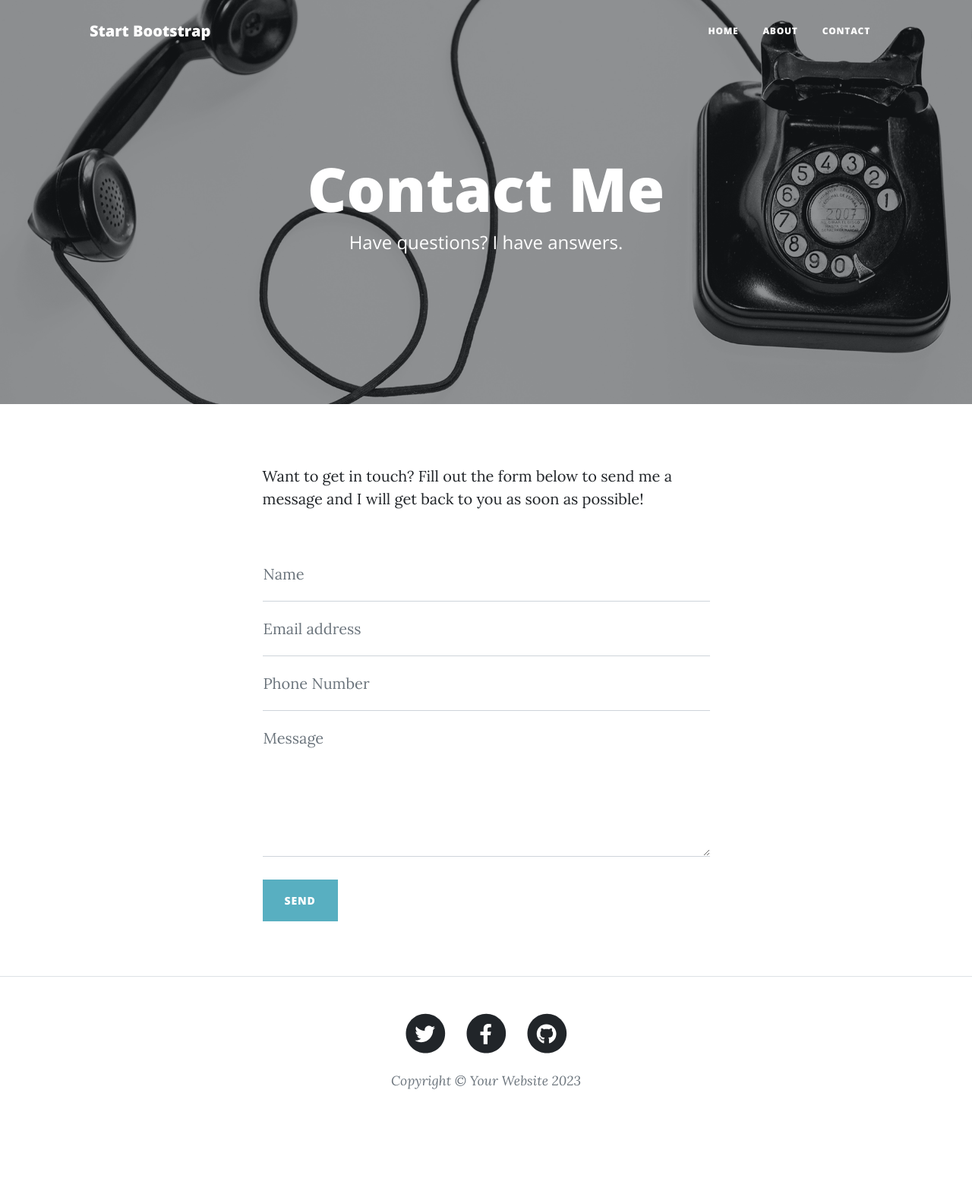
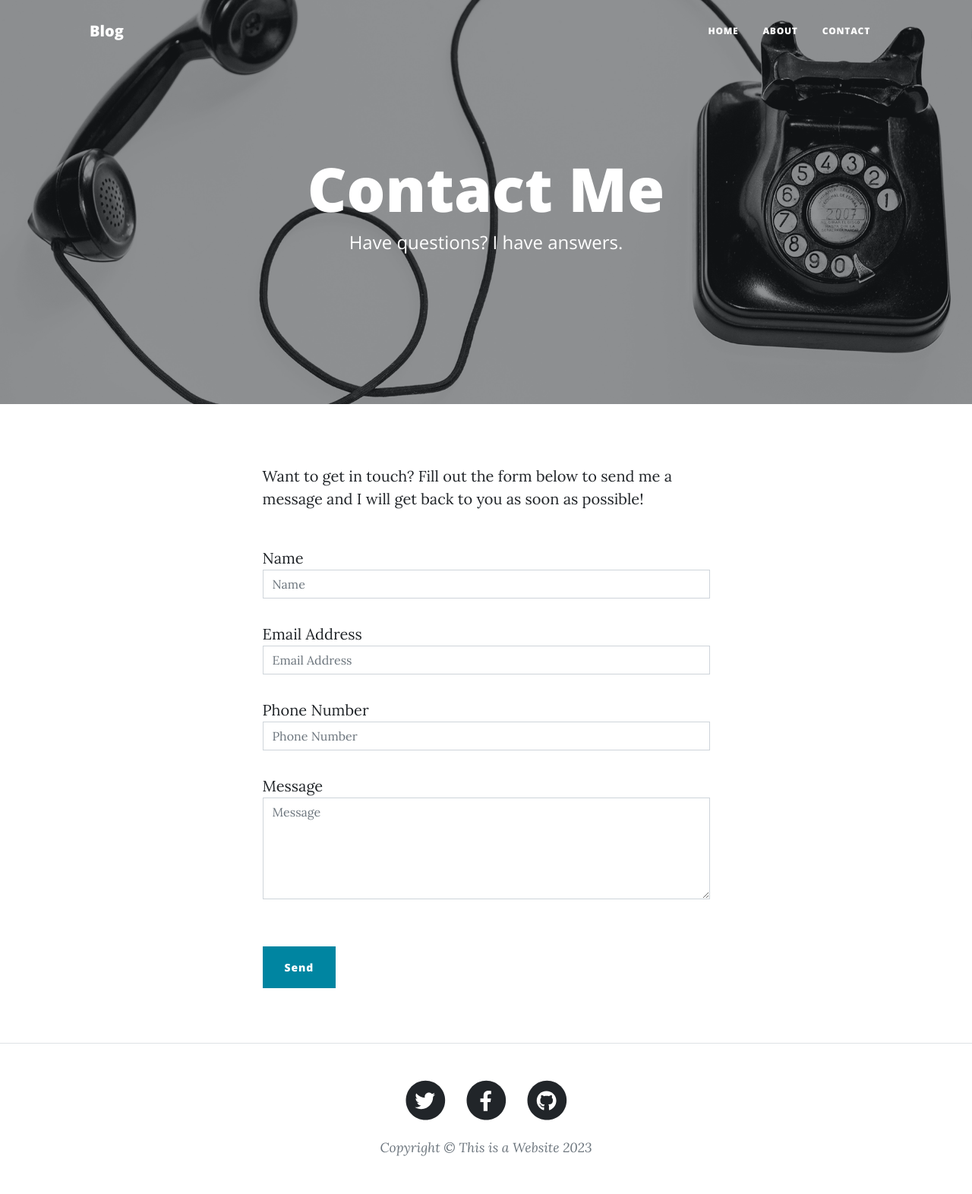
Before and after one commit to sleeptightiger/upgraded-blog, a Flask app: page /contact in a window 1280 px wide. Shown: the whole page at 76% size. Before the commit the page ends 1434 px from the top, so only its background shows below. Run offline with Flask 2, Linux system fonts and the light colour scheme; some libraries are stand-ins or nearby versions.

Commit message:
added input form functionality on contact

```diff
--- a/main.py
+++ b/main.py
@@ -1,12 +1,17 @@
-from flask import Flask, render_template
+from flask import Flask, render_template, request
 import requests
-import pprint
+import smtplib
 
 blogs_endpoint = "https://api.npoint.io/6813343cbd4fa3b4db51"
 response = requests.get(blogs_endpoint)
 json = response.json()
 
 app = Flask(__name__)
+
+
+
+MY_EMAIL = "testingtester983@gmail.com"
+MY_PASSWORD = "cbjtqflmssyfuyzb"
 
 @app.route('/')
 def get_index():
@@ -16,9 +21,20 @@ def get_index():
 def get_about():
     return render_template('about.html')
 
-@app.route('/contact')
+@app.route('/contact', methods=["POST", "GET"])
 def get_contact():
-    return render_template('contact.html')
+    if request.method == "POST":
+        data = request.form
+        send_email(data["name"], data["email"], data["phone"], data["message"])
+        return render_template('contact.html', msg_sent=True)
+    return render_template('contact.html', msg_sent=False)
+
+def send_email(name, email, phone, message):
+    email_message = f"Subject:New Message\n\nName: {name}\nEmail: {email}\nPhone: {phone}\nMessage:{message}"
+    with smtplib.SMTP("smtp.gmail.com", port=587) as connection:
+        connection.starttls()
+        connection.login(MY_EMAIL, MY_PASSWORD)
+        connection.sendmail(MY_EMAIL, MY_EMAIL, email_message)
 
 @app.route("/post/<int:index>")
 def get_post(index):
--- a/templates/contact.html
+++ b/templates/contact.html
@@ -5,8 +5,12 @@
                 <div class="row gx-4 gx-lg-5 justify-content-center">
                     <div class="col-md-10 col-lg-8 col-xl-7">
                         <div class="page-heading">
-                            <h1>Contact Me</h1>
-                            <span class="subheading">Have questions? I have answers.</span>
+                            {% if msg_sent: %}
+                                <h1>Successfully sent your message</h1>
+                                {% else: %}
+                                <h1>Contact Me</h1>
+                                {% endif %}
+                                <span class="subheading">Have questions? I have answers.</span>
                         </div>
                     </div>
                 </div>
@@ -19,55 +23,38 @@
                     <div class="col-md-10 col-lg-8 col-xl-7">
                         <p>Want to get in touch? Fill out the form below to send me a message and I will get back to you as soon as possible!</p>
                         <div class="my-5">
-                            <!-- * * * * * * * * * * * * * * *-->
-                            <!-- * * SB Forms Contact Form * *-->
-                            <!-- * * * * * * * * * * * * * * *-->
-                            <!-- This form is pre-integrated with SB Forms.-->
-                            <!-- To make this form functional, sign up at-->
-                            <!-- https://startbootstrap.com/solution/contact-forms-->
-                            <!-- to get an API token!-->
-                            <form id="contactForm" data-sb-form-api-token="API_TOKEN">
-                                <div class="form-floating">
-                                    <input class="form-control" id="name" type="text" placeholder="Enter your name..." data-sb-validations="required" />
-                                    <label for="name">Name</label>
-                                    <div class="invalid-feedback" data-sb-feedback="name:required">A name is required.</div>
+                            <form name="sentMessage" id="contactForm" action="{{ url_for('get_contact') }}" method="post" novalidate>
+                              <div class="control-group">
+                                <div class="form-group floating-label-form-group controls">
+                                  <label>Name</label>
+                                  <input type="text" name="name" class="form-control" placeholder="Name" id="name" required data-validation-required-message="Please enter your name.">
+                                  <p class="help-block text-danger"></p>
                                 </div>
-                                <div class="form-floating">
-                                    <input class="form-control" id="email" type="email" placeholder="Enter your email..." data-sb-validations="required,email" />
-                                    <label for="email">Email address</label>
-                                    <div class="invalid-feedback" data-sb-feedback="email:required">An email is required.</div>
-                                    <div class="invalid-feedback" data-sb-feedback="email:email">Email is not valid.</div>
+                              </div>
+                              <div class="control-group">
+                                <div class="form-group floating-label-form-group controls">
+                                  <label>Email Address</label>
+                                  <input type="email" name="email" class="form-control" placeholder="Email Address" id="email" required data-validation-required-message="Please enter your email address.">
+                                  <p class="help-block text-danger"></p>
                                 </div>
-                                <div class="form-floating">
-                                    <input class="form-control" id="phone" type="tel" placeholder="Enter your phone number..." data-sb-validations="required" />
-                                    <label for="phone">Phone Number</label>
-                                    <div class="invalid-feedback" data-sb-feedback="phone:required">A phone number is required.</div>
+                              </div>
+                              <div class="control-group">
+                                <div class="form-group col-xs-12 floating-label-form-group controls">
+                                  <label>Phone Number</label>
+                                  <input type="tel" name="phone" class="form-control" placeholder="Phone Number" id="phone" required data-validation-required-message="Please enter your phone number.">
+                                  <p class="help-block text-danger"></p>
                                 </div>
-                                <div class="form-floating">
-                                    <textarea class="form-control" id="message" placeholder="Enter your message here..." style="height: 12rem" data-sb-validations="required"></textarea>
-                                    <label for="message">Message</label>
-                                    <div class="invalid-feedback" data-sb-feedback="message:required">A message is required.</div>
+                              </div>
+                              <div class="control-group">
+                                <div class="form-group floating-label-form-group controls">
+                                  <label>Message</label>
+                                  <textarea rows="5" name="message" class="form-control" placeholder="Message" id="message" required data-validation-required-message="Please enter a message."></textarea>
+                                  <p class="help-block text-danger"></p>
                                 </div>
-                                <br />
-                                <!-- Submit success message-->
-                                <!---->
-                                <!-- This is what your users will see when the form-->
-                                <!-- has successfully submitted-->
-                                <div class="d-none" id="submitSuccessMessage">
-                                    <div class="text-center mb-3">
-                                        <div class="fw-bolder">Form submission successful!</div>
-                                        To activate this form, sign up at
-                                        <br />
-                                        <a href="https://startbootstrap.com/solution/contact-forms">https://startbootstrap.com/solution/contact-forms</a>
-                                    </div>
-                                </div>
-                                <!-- Submit error message-->
-                                <!---->
-                                <!-- This is what your users will see when there is-->
-                                <!-- an error submitting the form-->
-                                <div class="d-none" id="submitErrorMessage"><div class="text-center text-danger mb-3">Error sending message!</div></div>
-                                <!-- Submit Button-->
-                                <button class="btn btn-primary text-uppercase disabled" id="submitButton" type="submit">Send</button>
+                              </div>
+                              <br>
+                              <div id="success"></div>
+                              <button type="submit" class="btn btn-primary" id="sendMessageButton">Send</button>
                             </form>
                         </div>
                     </div>
--- a/templates/footer.html
+++ b/templates/footer.html
@@ -29,15 +29,14 @@
                                 </a>
                             </li>
                         </ul>
-                        <div class="small text-center text-muted fst-italic">Copyright &copy; Your Website 2023</div>
+                        <div class="small text-center text-muted fst-italic">Copyright &copy; This is a Website 2023</div>
                     </div>
                 </div>
             </div>
         </footer>
 
         <!-- Bootstrap core JavaScript -->
-        <script src="{{ url_for('static', filename='vendor/jquery/jquery.min.js')}}"></script>
-        <script src="{{ url_for('static', filename='vendor/bootstrap/js/bootstrap.bundle.min.js')}}"></script>
-
-        <!-- Custom scripts for this template -->
-        <script src="{{ url_for('static', filename='js/clean-blog.min.js')}}"></script>
+        <!-- Bootstrap core JS-->
+        <script src="https://cdn.jsdelivr.net/npm/bootstrap@5.1.3/dist/js/bootstrap.bundle.min.js"></script>
+        <!-- Core theme JS-->
+        <script src="{{ url_for('static', filename='js/scripts.js')}}"></script>
--- a/templates/header.html
+++ b/templates/header.html
@@ -5,7 +5,7 @@
         <meta name="viewport" content="width=device-width, initial-scale=1, shrink-to-fit=no" />
         <meta name="description" content="" />
         <meta name="author" content="" />
-        <title>Clean Blog - Start Bootstrap Theme</title>
+        <title>Blog</title>
         <link rel="icon" type="image/x-icon" href="static/favicon.ico" />
         <!-- Font Awesome icons (free version)-->
         <script src="https://use.fontawesome.com/releases/v5.15.4/js/all.js" crossorigin="anonymous"></script>
@@ -19,7 +19,7 @@
         <!-- Navigation-->
         <nav class="navbar navbar-expand-lg navbar-light" id="mainNav">
             <div class="container px-4 px-lg-5">
-                <a class="navbar-brand" href="index.html">Start Bootstrap</a>
+                <a class="navbar-brand" href="{{ url_for('get_index') }}">Blog</a>
                 <button class="navbar-toggler" type="button" data-bs-toggle="collapse" data-bs-target="#navbarResponsive" aria-controls="navbarResponsive" aria-expanded="false" aria-label="Toggle navigation">
                     Menu
                     <i class="fas fa-bars"></i>
--- a/templates/index.html
+++ b/templates/index.html
@@ -6,8 +6,8 @@
                 <div class="row gx-4 gx-lg-5 justify-content-center">
                     <div class="col-md-10 col-lg-8 col-xl-7">
                         <div class="site-heading">
-                            <h1>Clean Blog</h1>
-                            <span class="subheading">A Blog Theme by Start Bootstrap</span>
+                            <h1>Gerry's Blog</h1>
+                            <span class="subheading">Welcome</span>
                         </div>
                     </div>
                 </div>
```
